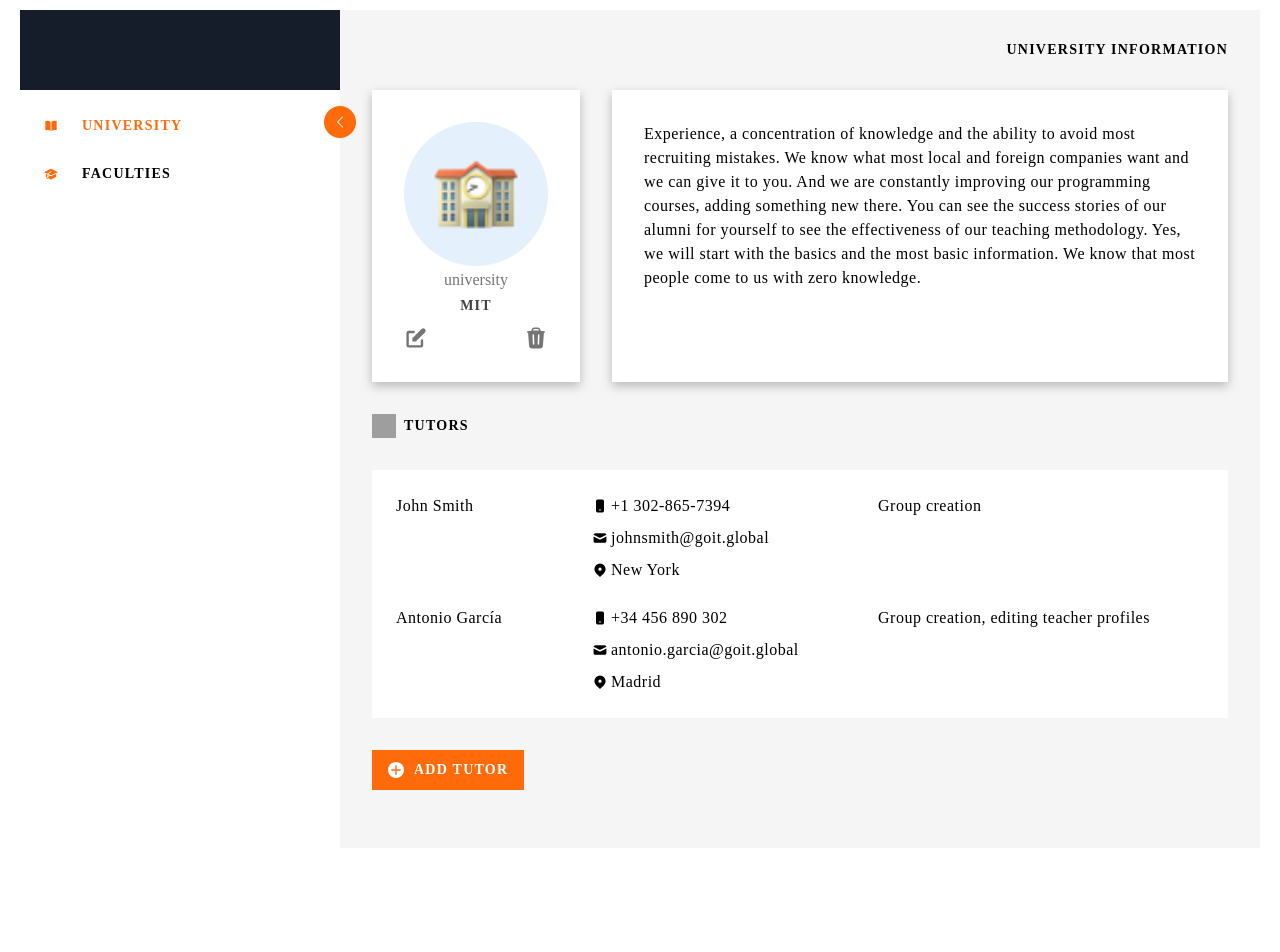
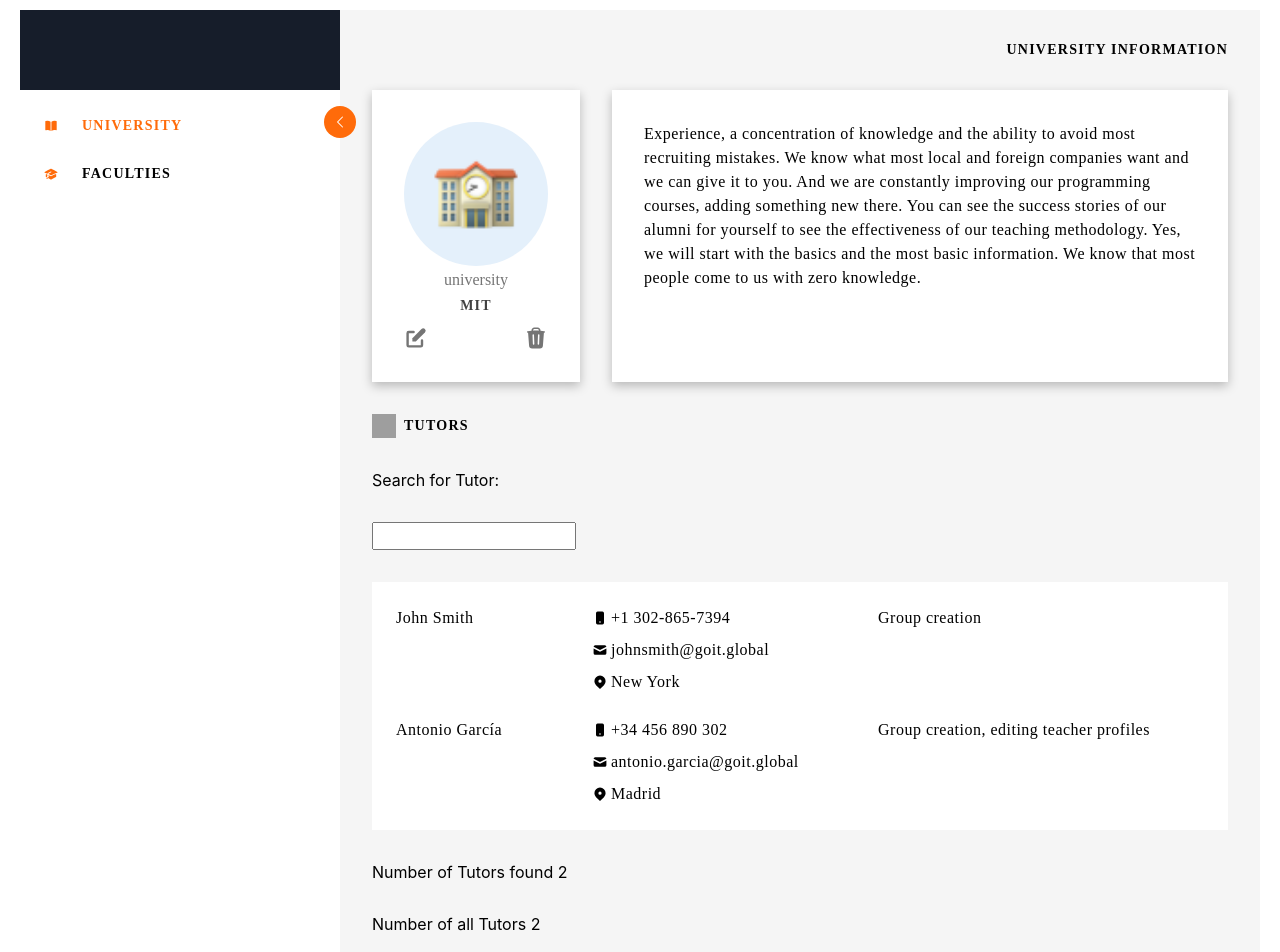
Before and after one commit to turbomatrixxxl/University-React.Js, a React (Create React App) app: page / in a window 1280 px wide. Shown: the top 952 px of the page. Before the commit the page ends 858 px from the top, so only its background shows below. Built offline with nearby package versions, Linux system fonts and the light colour scheme; grey boxes are pictures that could not be loaded.

Commit message:
updated forms and tutors with find tutors input  tutor input

```diff
--- a/src/components/common/Input/Input.module.css
+++ b/src/components/common/Input/Input.module.css
@@ -38,7 +38,7 @@
 .input:focus {
   border: 1px solid #424242;
   outline: none;
-  padding: 12px 24px;
+  /* padding: 12px 24px; */
 }
 
 .input:focus ~ label,
@@ -56,5 +56,4 @@
   font-weight: 400;
   line-height: 16px;
   color: #e53935;
-  /* margin-left: -4px; */
 }
--- a/src/components/main/Main.module.css
+++ b/src/components/main/Main.module.css
@@ -46,6 +46,12 @@
   width: 100%;
 }
 
+.tutorsSection {
+  display: flex;
+  flex-direction: column;
+  gap: 32px;
+}
+
 .tutorsHeaderContainer {
   align-items: center;
   display: flex;
--- a/src/components/main/TutorsList/Tutor/TutorItem.jsx
+++ b/src/components/main/TutorsList/Tutor/TutorItem.jsx
@@ -5,6 +5,7 @@ import { HiDeviceMobile, HiLocationMarker, HiMail } from 'react-icons/hi';
 import styles from '../TutorsList.module.css';
 
 function TutorItem({
+  id,
   phone,
   firstName,
   lastName,
@@ -14,7 +15,7 @@ function TutorItem({
   isVisible,
 }) {
   return (
-    <li className={styles.listItem} key={phone}>
+    <li className={styles.listItem} key={id}>
       <div className={styles.listItemName}>{`${firstName} ${lastName}`}</div>
       <div className={styles.listItemDetailsCont}>
         <div className={styles.listItemDetailCont}>
@@ -50,7 +51,7 @@ TutorItem.propTypes = {
   lastName: PropTypes.string.isRequired,
   email: PropTypes.string.isRequired,
   city: PropTypes.string.isRequired,
-  options: PropTypes.string.isRequired,
+  options: PropTypes.string,
 };
 
 export default TutorItem;
--- a/src/components/main/TutorsList/TutorsList.jsx
+++ b/src/components/main/TutorsList/TutorsList.jsx
@@ -6,7 +6,24 @@ import Button from 'components/common/Button';
 
 import styles from './TutorsList.module.css';
 import { HiPlus } from 'react-icons/hi';
+import data from '../../../utils/data.json';
 
+const INITIAL_FORM_VALUE = {
+  firstName: '',
+  lastName: '',
+  phone: '',
+  email: '',
+  city: '',
+  id: '',
+};
+
+const INITIAL_STATE = {
+  searchTherm: '',
+  tutors: data.tutors,
+  isFormVisible: false,
+  disabled: true,
+  newTutor: { ...INITIAL_FORM_VALUE },
+};
 class TutorsList extends React.Component {
   // static defaultProps = {
   //   tutors: '',
@@ -14,14 +31,7 @@ class TutorsList extends React.Component {
   // !!! nu e nevoie de props !!!
 
   state = {
-    isFormVisible: false,
-    NewTutor: {
-      surname: '',
-      name: '',
-      phone: '',
-      email: '',
-      city: '',
-    },
+    ...INITIAL_STATE,
   };
 
   toggleForm = () => {
@@ -31,24 +41,81 @@ class TutorsList extends React.Component {
   };
 
   handleChange = ev => {
-    console.log(ev.target.value);
-    const firstName = ev.target.value;
+    // console.log(ev.target.value);
+
+    const { name, value } = ev.target;
     this.setState({
       ...this.state,
-      ...this.NewTutor,
-      Surname: { firstName },
+      newTutor: { ...this.state.newTutor, [name]: value },
     });
-    console.log(this.state);
+
+    // console.log(this.state);
+  };
+
+  handleInviteButtonChange = ev => {
+    const { name, value } = ev.target;
+    this.setState({
+      ...this.state,
+      newTutor: { ...this.state.newTutor, [name]: value },
+      disabled: false,
+    });
+  };
+
+  handleSubmit = ev => {
+    ev.preventDefault();
+    this.setState({
+      ...this.state,
+      tutors: [...this.state.tutors, this.state.newTutor],
+      newTutor: { INITIAL_FORM_VALUE },
+      disabled: true,
+    });
+
+    const form = ev.target;
+    form.reset();
+  };
+
+  getTutorsCount = () => {
+    return this.state.tutors.length;
+  };
+
+  searchThermHandleChange = e => {
+    // console.log(e.target.value);
+
+    this.setState({ ...this.state, searchTherm: e.target.value });
+
+    // console.log(this.state.searchTherm);
   };
 
   render() {
+    const { name, surname, phone, email, city } = this.state.newTutor;
+
+    const getTutorsBySearchTherm = this.state.tutors.filter(tutor => {
+      const searchTherm = this.state.searchTherm;
+      const name = tutor.lastName;
+      const surName = tutor.firstName;
+      const isFound =
+        name.toLowerCase().includes(searchTherm.toLowerCase()) ||
+        surName.toLowerCase().includes(searchTherm.toLowerCase());
+      return isFound;
+    });
+
+    const disabled = this.state.disabled;
     return (
-      <>
+      <div className={styles.listContainer}>
+        <p>Search for Tutor:</p>
+        <input
+          onChange={this.searchThermHandleChange}
+          className={styles.searchThermInput}
+          type="text"
+          name="searchTherm"
+          value={this.state.searchTherm}
+        />
+
         <ul className={styles.list}>
-          {this.props.tutors.map(tutor => {
+          {getTutorsBySearchTherm.map(tutor => {
             return (
               <TutorItem
-                key={tutor.phone}
+                key={tutor.id}
                 phone={tutor.phone}
                 firstName={tutor.firstName}
                 lastName={tutor.lastName}
@@ -60,62 +127,79 @@ class TutorsList extends React.Component {
           })}
         </ul>
 
+        <p>Number of Tutors found {getTutorsBySearchTherm.length}</p>
+
+        <p>Number of all Tutors {this.getTutorsCount()}</p>
+
         {this.state.isFormVisible && (
           <section className={styles.formSection}>
             <h1 className={styles.formHeading}>Adding a tutor</h1>
 
-            <form className={styles.formsContainer}>
+            <form
+              onSubmit={this.handleSubmit}
+              className={styles.formsContainer}
+            >
               <Input
                 type={'text'}
-                // value={this.state.NewTutor.Surname}
                 label={'Surname'}
+                value={surname}
+                name="firstName"
                 handleChange={this.handleChange}
+                required={true}
               />
               <Input
                 type={'text'}
-                // value={this.state.NewTutor}
                 label={'Name'}
-                // handleChange={this.handleChange}
+                value={name}
+                name="lastName"
+                handleChange={this.handleChange}
+                required={true}
               />
               <Input
                 type={'number'}
-                // value={this.state.NewTutor}
                 label={'Phone number'}
-
-                // handleChange={this.handleChange}
+                value={phone}
+                name="phone"
+                pattern="\+?\d{1,4}?[-.\s]?\(?\d{1,3}?\)?[-.\s]?\d{1,4}[-.\s]?\d{1,4}[-.\s]?\d{1,9}"
+                title="Phone number must be digits and can contain spaces, dashes, parentheses and can start with +"
+                handleChange={this.handleChange}
+                required={true}
               />
               <Input
                 type={'email'}
                 label={'Email'}
-                // value={this.state.NewTutor}
-
-                // handleChange={this.handleChange}
+                value={email}
+                name="email"
+                handleChange={this.handleChange}
+                required={true}
               />
               <Input
                 type={'text'}
-                // value={this.state.NewTutor}
                 label={'City'}
-                // handleChange={this.handleChange}
+                value={city}
+                name="city"
+                handleChange={this.handleInviteButtonChange}
+                required={true}
               />
-              <Button type="submit" variant={'icon'}>
+              <Button disabled={disabled} type="submit" variant={'notActive'}>
                 invite
               </Button>
             </form>
           </section>
         )}
-        <Button type="button" variant={'icon'} handleClick={this.toggleForm}>
+        <Button type="button" handleClick={this.toggleForm}>
           <span className={styles.plus}>
             <HiPlus />
           </span>{' '}
           Add Tutor
         </Button>
-      </>
+      </div>
     );
   }
 }
 
 TutorsList.propTypes = {
-  tutors: PropTypes.array.isRequired,
+  tutors: PropTypes.array,
   tutor: PropTypes.object,
   Surname: PropTypes.string,
   Name: PropTypes.string,
--- a/src/components/main/TutorsList/TutorsList.module.css
+++ b/src/components/main/TutorsList/TutorsList.module.css
@@ -1,3 +1,22 @@
+.listContainer {
+  display: flex;
+  flex-direction: column;
+  gap: 32px;
+}
+
+.searchThermInput {
+  color: #010101;
+  /* height: 72px; */
+  flex-shrink: 0;
+  font-family: Montserrat;
+  font-size: 16px;
+  font-style: normal;
+  font-weight: 400;
+  line-height: 1.5; /* 150% */
+  letter-spacing: 0.5px;
+  width: fit-content;
+}
+
 .list {
   align-items: flex-start;
   background: #fff;
--- a/src/components/main/main.jsx
+++ b/src/components/main/main.jsx
@@ -7,35 +7,35 @@ import imageTutors from '../../images/imageTutors.png';
 import styles from './Main.module.css';
 
 function Main() {
-  const data = {
-    name: 'MIT',
-    description:
-      'Experience, a concentration of knowledge and the ability to avoid most recruiting mistakes. We know what most local and foreign companies want and we can give it to you. And we are constantly improving our programming courses, adding something new there. You can see the success stories of our alumni for yourself to see the effectiveness of our teaching methodology. Yes, we will start with the basics and the most basic information. We know that most people come to us with zero knowledge. ',
-    tutors: [
-      {
-        firstName: 'John',
-        lastName: 'Smith',
-        phone: '+1 302-865-7394',
-        email: 'johnsmith@goit.global',
-        city: 'New York',
-        options: 'Group creation',
-      },
-      {
-        firstName: 'Antonio',
-        lastName: 'García',
-        phone: '+34 456 890 302',
-        email: 'antonio.garcia@goit.global',
-        city: 'Madrid',
-        options: 'Group creation, editing teacher profiles',
-      },
-    ],
-    cities: ['Kyiv', 'London', 'Berlin'],
-    department: [
-      { name: 'Faculty of Computer Science' },
-      { name: 'Faculty of Automation' },
-      { name: 'Faculty of Neural Networks' },
-    ],
-  };
+  // const data = {
+  //   name: 'MIT',
+  //   description:
+  //     'Experience, a concentration of knowledge and the ability to avoid most recruiting mistakes. We know what most local and foreign companies want and we can give it to you. And we are constantly improving our programming courses, adding something new there. You can see the success stories of our alumni for yourself to see the effectiveness of our teaching methodology. Yes, we will start with the basics and the most basic information. We know that most people come to us with zero knowledge. ',
+  //   tutors: [
+  //     {
+  //       firstName: 'John',
+  //       lastName: 'Smith',
+  //       phone: '+1 302-865-7394',
+  //       email: 'johnsmith@goit.global',
+  //       city: 'New York',
+  //       options: 'Group creation',
+  //     },
+  //     {
+  //       firstName: 'Antonio',
+  //       lastName: 'García',
+  //       phone: '+34 456 890 302',
+  //       email: 'antonio.garcia@goit.global',
+  //       city: 'Madrid',
+  //       options: 'Group creation, editing teacher profiles',
+  //     },
+  //   ],
+  //   cities: ['Kyiv', 'London', 'Berlin'],
+  //   department: [
+  //     { name: 'Faculty of Computer Science' },
+  //     { name: 'Faculty of Automation' },
+  //     { name: 'Faculty of Neural Networks' },
+  //   ],
+  // };
 
   return (
     <main>
@@ -54,11 +54,13 @@ function Main() {
             come to us with zero knowledge.
           </Paper>
         </div>
-        <div className={styles.tutorsHeaderContainer}>
-          <img className={styles.tutorsImg} src={imageTutors} alt="Fox" />
-          <h2 className={styles.tutorsHeader}>tutors</h2>
-        </div>
-        <TutorsList tutors={data.tutors} />
+        <section className={styles.tutorsSection}>
+          <div className={styles.tutorsHeaderContainer}>
+            <img className={styles.tutorsImg} src={imageTutors} alt="Fox" />
+            <h2 className={styles.tutorsHeader}>tutors</h2>
+          </div>
+          <TutorsList />
+        </section>
       </div>
     </main>
   );
--- /dev/null
+++ b/src/utils/data.json
@@ -0,0 +1,32 @@
+{
+  "name": "MIT",
+  "description": "Experience, a concentration of knowledge and the ability to avoid most recruiting mistakes. We know what most local and foreign companies want and we can give it to you. And we are constantly improving our programming courses, adding something new there. You can see the success stories of our alumni for yourself to see the effectiveness of our teaching methodology. Yes, we will start with the basics and the most basic information. We know that most people come to us with zero knowledge. ",
+  "tutors": [
+    {
+      "id": 1,
+      "firstName": "John",
+      "lastName": "Smith",
+      "phone": "+1 302-865-7394",
+      "email": "johnsmith@goit.global",
+      "city": "New York",
+      "options": "Group creation",
+      "role": "admin"
+    },
+    {
+      "id": 2,
+      "firstName": "Antonio",
+      "lastName": "García",
+      "phone": "+34 456 890 302",
+      "email": "antonio.garcia@goit.global",
+      "city": "Madrid",
+      "options": "Group creation, editing teacher profiles",
+      "role": "member"
+    }
+  ],
+  "cities": ["Kyiv", "London", "Berlin"],
+  "department": [
+    { "name": "Faculty of Computer Science" },
+    { "name": "Faculty of Automation" },
+    { "name": "Faculty of Neural Networks" }
+  ]
+}
```
Also changed, not shown: src/components/common/Button/Button.jsx (+7 -3 lines), src/components/common/Button/Button.module.css (+29 -4 lines), src/components/common/Input/Input.jsx (+16 -3 lines).
